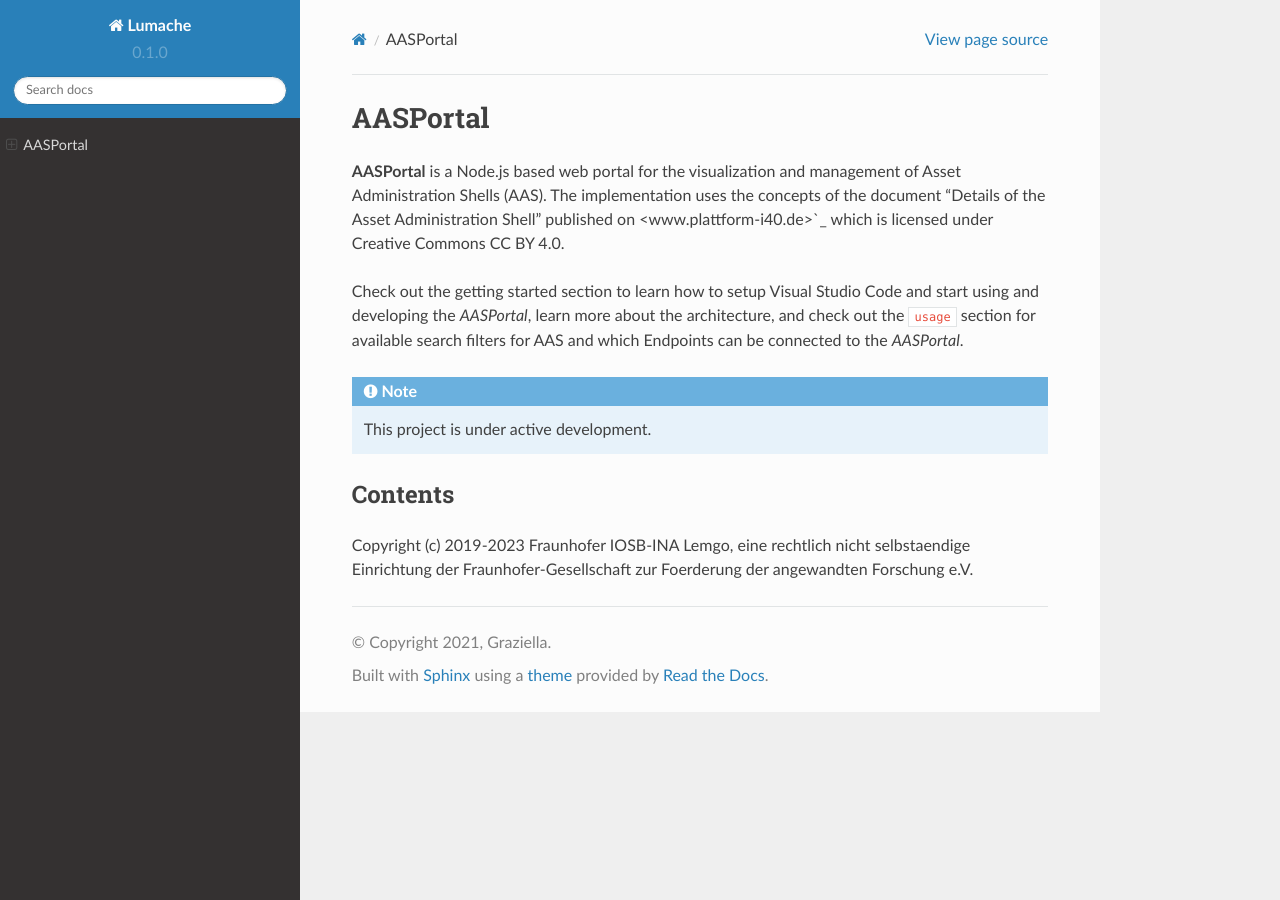
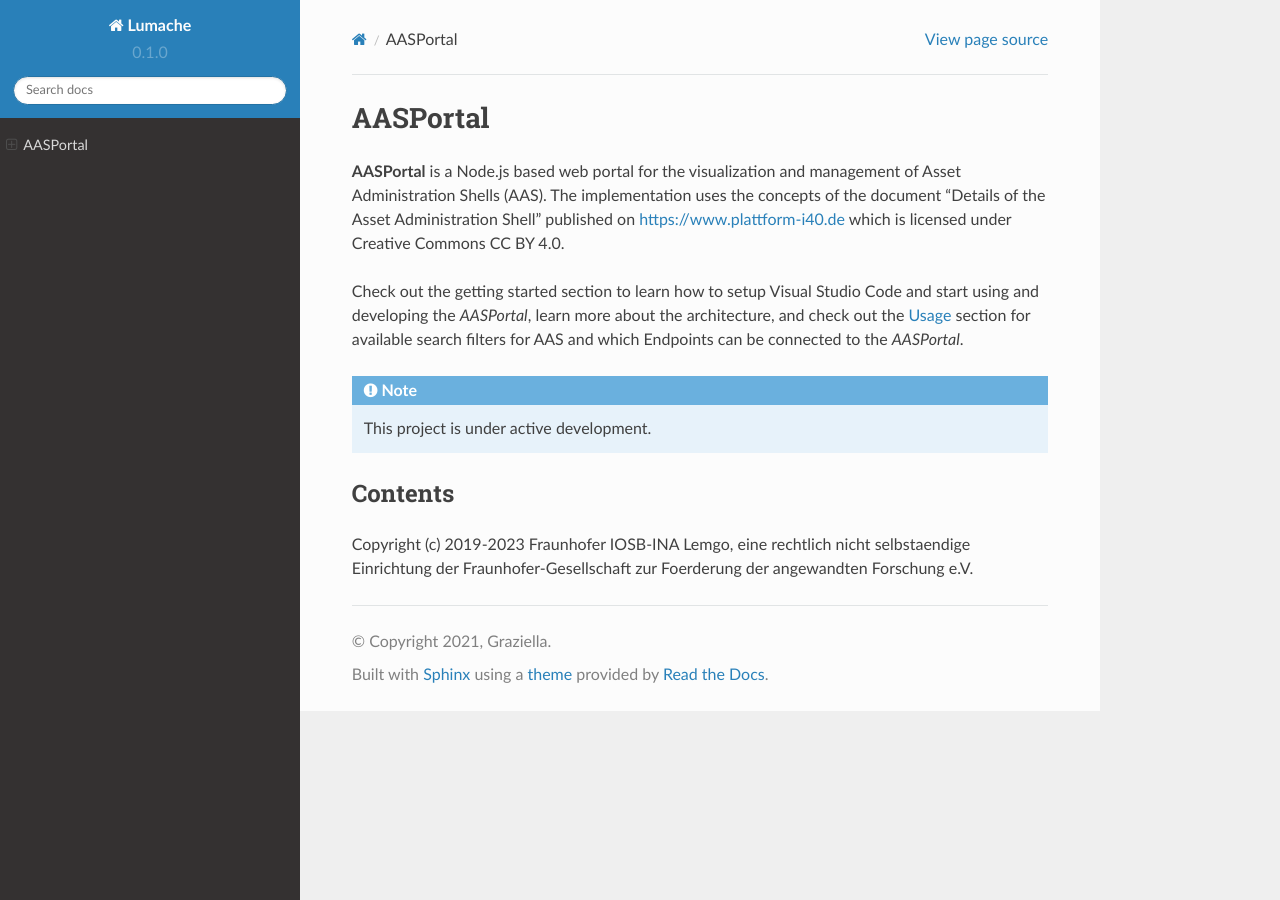
Before and after one commit to fpethig/rtd-tutorial, a Sphinx documentation site: the page built from docs/source/index.rst, in a window 1280 px wide. Built offline with Sphinx 7.4.7 and the Read the Docs theme 2.0.0, drawn with Linux system fonts in a browser that asks for light colours; pages that are not in the unit, such as notebooks, are missing from menus; cross-references to code outside the pages are shown as plain code; part of the change alters nothing that is shown.

Commit message:
Update index.rst

```diff
--- a/docs/source/index.rst
+++ b/docs/source/index.rst
@@ -1,11 +1,11 @@
 AASPortal
 =========
 
-**AASPortal** is a Node.js based web portal for the visualization and management of Asset Administration Shells (AAS). The implementation uses the concepts of the document "Details of the Asset Administration Shell" published on <www.plattform-i40.de>`_ which is licensed under Creative Commons CC BY 4.0.
+**AASPortal** is a Node.js based web portal for the visualization and management of Asset Administration Shells (AAS). The implementation uses the concepts of the document "Details of the Asset Administration Shell" published on https://www.plattform-i40.de which is licensed under Creative Commons CC BY 4.0.
 
 Check out the :doc:`getting started` section to learn how to setup Visual Studio Code and start using and developing the *AASPortal*,
 learn more about the :doc:`architecture`, and
-check out the :dic:`usage` section for available search filters for AAS and which Endpoints can be connected to the *AASPortal*.
+check out the :doc:`usage` section for available search filters for AAS and which Endpoints can be connected to the *AASPortal*.
 
 
 .. note::
```
